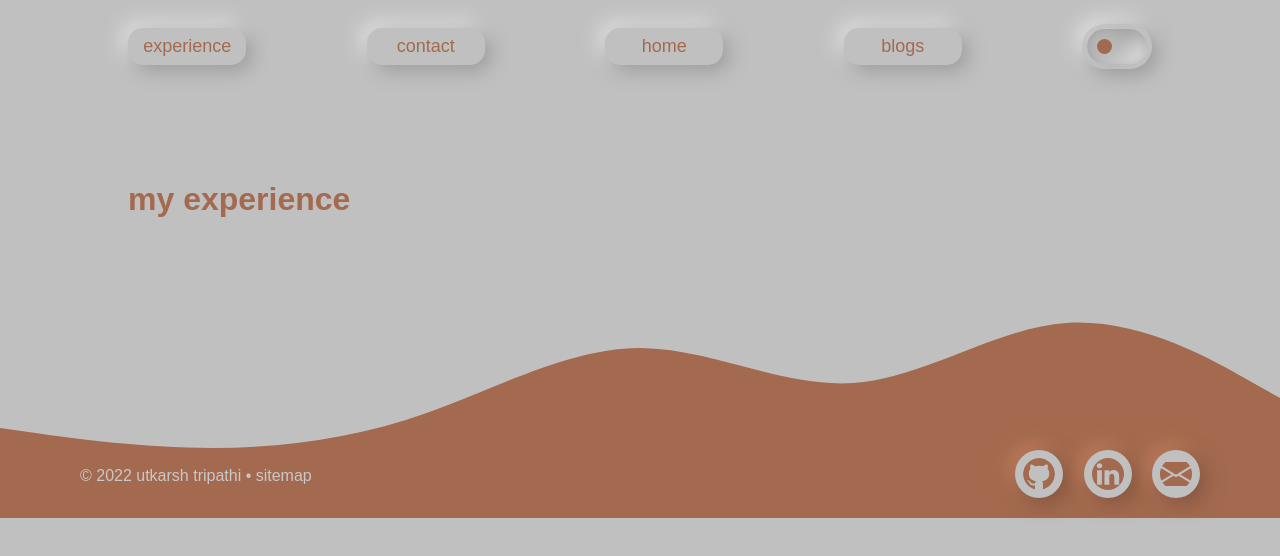
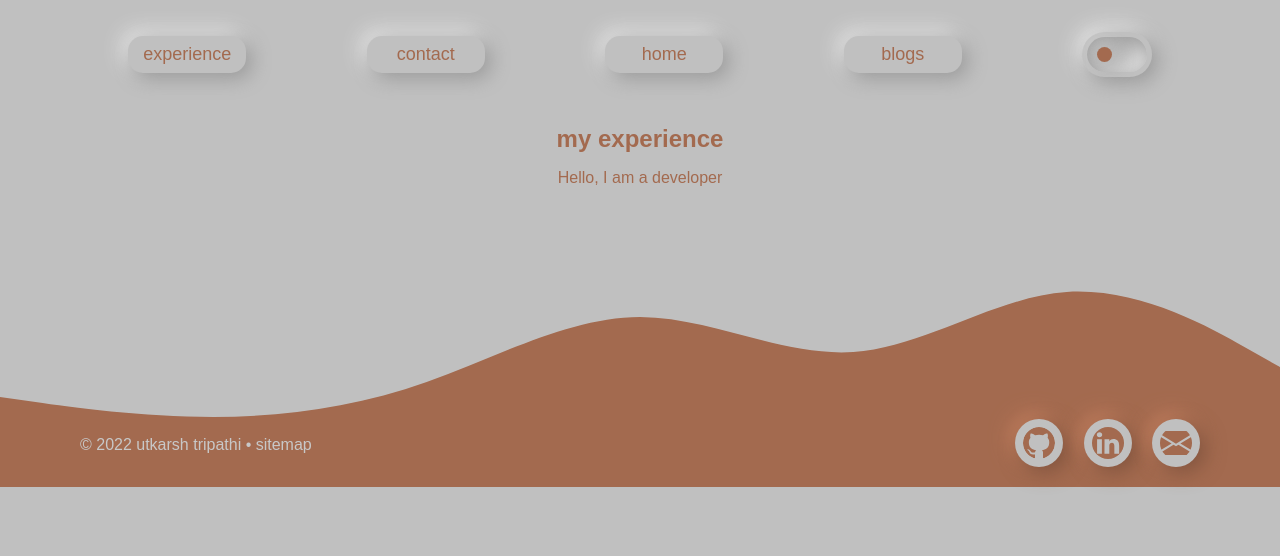
Before and after one commit to utkarsh-1905/new-portfolio, a SvelteKit app: page /experience in a window 1280 px wide. Shown: the top 556 px of the page. Built offline with nearby package versions, Linux system fonts and the light colour scheme; a small style sheet from the web is missing.

Commit message:
github api call fixed, data is getting fecthed

```diff
--- a/src/lib/fetchBlogs.ts
+++ b/src/lib/fetchBlogs.ts
@@ -1,6 +1,6 @@
 import axios from "axios";
 // import fs from "fs"
-import { variables } from "./variables";
+import { VITE_DEVTO } from "$env/static/private";
 
 export const mediumBlogs = async () => {
     const mediumUrl: string = 'https://api.rss2json.com/v1/api.json?rss_url=https%3A%2F%2Fmedium.com%2Ffeed%2F%40utripathi2002'
@@ -21,7 +21,7 @@ export const devtoBlogs = async () => {
     const url = "https://dev.to/api/articles?username=utkarsh1905"
     const res = await axios.get(url,{
         headers:{
-            "api-key":`${variables.devto}`
+            "api-key":`${VITE_DEVTO}`
         }
     })
     // fs.writeFileSync('./src/lib/mediumBlogs.json', JSON.stringify(res.data))
--- /dev/null
+++ b/src/lib/github_card.svelte
@@ -0,0 +1 @@
+<div class="container"></div>
--- a/src/lib/navbar.svelte
+++ b/src/lib/navbar.svelte
@@ -106,7 +106,7 @@
     }
 
     nav{
-        margin-top: 1rem;
+        margin-top: 1.5rem;
         position: relative;
         width:100vw;
         background-color: var(--bg);
--- a/src/lib/variables.ts
+++ /dev/null
@@ -1,3 +0,0 @@
-export const variables = {
-    devto: import.meta.env.VITE_DEVTO,
-}
--- a/src/routes/+layout.svelte
+++ b/src/routes/+layout.svelte
@@ -6,7 +6,7 @@
     import { navigating } from "$app/stores";
     import LoadingPage from "$lib/loadingPage.svelte";
 
-    $: $loading = !!$navigating;
+    $: $loading = !!$navigating; //loading pages
 </script>
 
 <svelte:head>
@@ -29,6 +29,6 @@
     main {
         width: 80vw;
         margin: 0 auto;
-        margin-top: 6rem;
+        margin-top: 1rem;
     }
 </style>
--- /dev/null
+++ b/src/routes/experience/+page.server.ts
@@ -0,0 +1,9 @@
+import { getRepos } from "$lib/github_api";
+import { loading } from "$lib/loading";
+
+export async function load() {
+    // const res = await getRepos();
+    // console.log(res)
+    loading.set(false);
+    return "HI"
+}
--- a/src/routes/experience/+page.svelte
+++ b/src/routes/experience/+page.svelte
@@ -1,5 +1,23 @@
 <script lang="ts">
-
+    export let data:any;
 </script>
 
-<h1>my experience</h1>
+<div class="container">
+    <h2>my experience</h2>
+    <p class="about-me">Hello, I am a developer</p>
+
+</div>
+
+<style>
+    .container{
+        display: flex;
+        flex-direction: column;
+        align-items: center;
+        justify-content: space-evenly;
+        width: 100%;
+        height: fit-content;
+    }
+    h2{
+        padding: 1rem 0;
+    }
+</style>
```
Also changed, not shown: src/lib/github_api.ts (+20 -4 lines).
